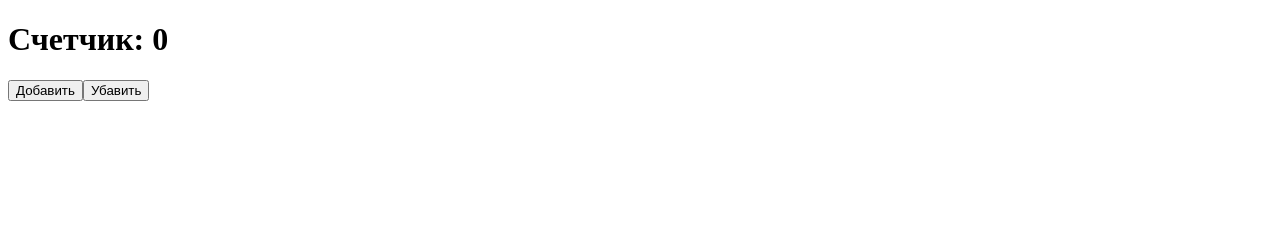
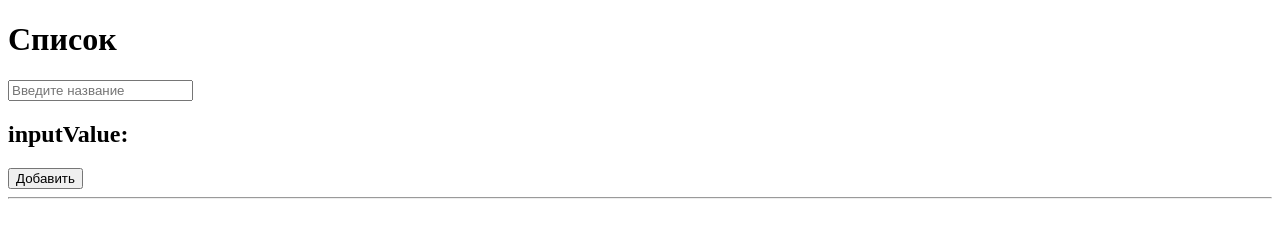
Before and after one commit to Gebezul/vueJS, a plain HTML site: page index.html in a window 1280 px wide. Drawn offline with nearby package versions, Linux system fonts and the light colour scheme.

Commit message:
Debug Test 2

```diff
--- a/app.js
+++ b/app.js
@@ -1,9 +1,15 @@
 const App = {
     data() {
       return {
-        counter: 0,
-        title: 'Счетчик'
+        placeholderString: 'Введите название',
+        title: 'Список',
+        inputValue: ''
       }
+    },
+    methods: {
+      inputChangeHandler(event) {
+        this.inputValue = event.target.value
+     }
     }
   }
 
--- a/index.html
+++ b/index.html
@@ -1,21 +1,30 @@
 <!DOCTYPE html>
 <html lang="en">
-<head>
-    <meta charset="UTF-8">
-    <meta http-equiv="X-UA-Compatible" content="IE=edge">
-    <meta name="viewport" content="width=device-width, initial-scale=1.0">
+  <head>
+    <meta charset="UTF-8" />
+    <meta http-equiv="X-UA-Compatible" content="IE=edge" />
+    <meta name="viewport" content="width=device-width, initial-scale=1.0" />
     <title>Vue JS</title>
-</head>
-<body>
-    <div class="container pt-5" id="app">
-        <div class="card-center">
-            <h1>{{ title }}: {{ counter }}</h1>
+  </head>
+  <body>
+    <div class="container" id="app">
+      <div class="card">
+        <h1>{{ title }}</h1>
+        <div class="form-control">
+          <input
+            type="text"
+            v-bind:placeholder="placeholderString"
+            v-bind:value="inputValue"
+            v-on:input="inputChangeHandler"
+          />
         </div>
-        <button class="btn primary" v-on:click="counter++">Добавить</button>
-        <button class="btn danger" v-on:click="counter--">Убавить</button>
+        <h2>inputValue: {{ inputValue }}</h2>
+        <button class="btn">Добавить</button>
+        <hr />
+      </div>
     </div>
 
     <script src="https://unpkg.com/vue@3/dist/vue.global.js"></script>
     <script src="app.js"></script>
-</body>
+  </body>
 </html>
```
